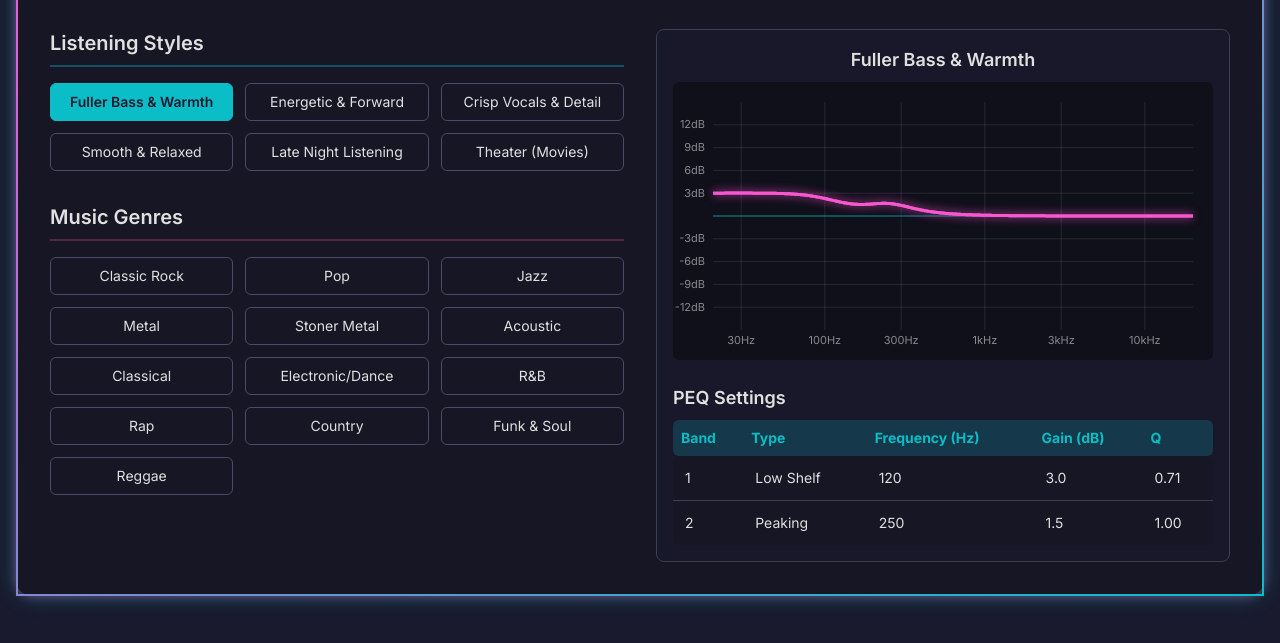
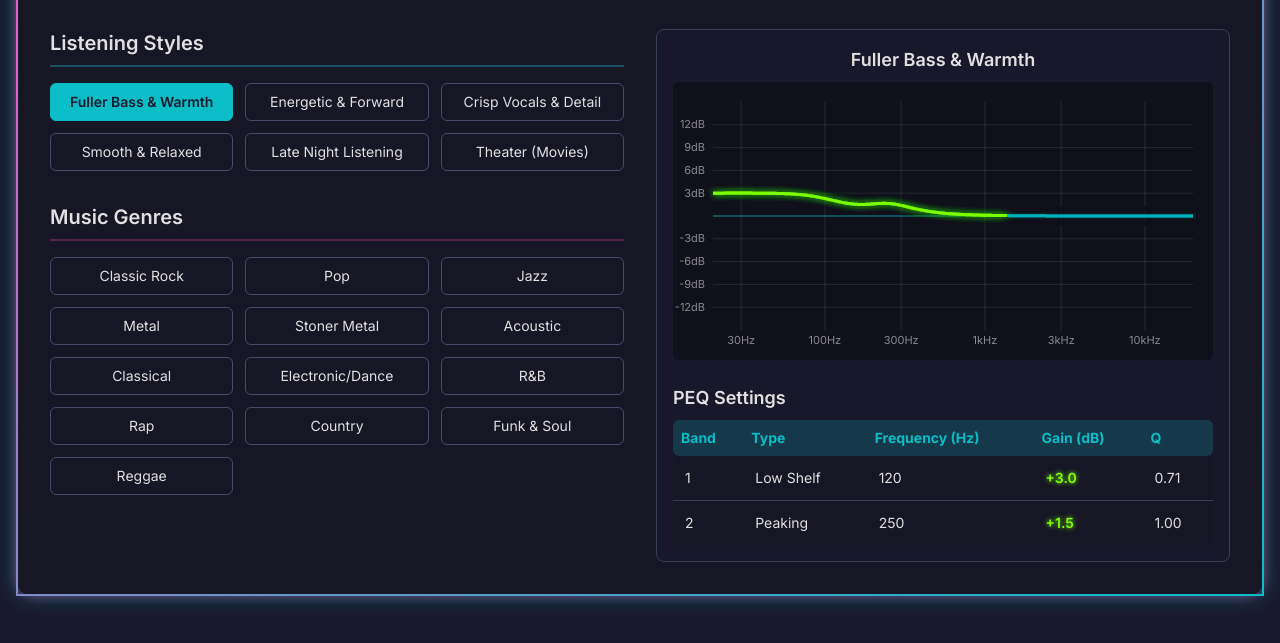
Before and after one commit to MSxADA/Parametric-EQ-Wizard, a plain HTML site: page index.html in a window 1280 px wide. Both pictures are taken after a click on the button "Fuller Bass & Warmth". Shown: the part 157-800 px from the top of the page. Drawn offline with nearby package versions, Linux system fonts and the light colour scheme.

Commit message:
Update index.html

```diff
--- a/index.html
+++ b/index.html
@@ -56,6 +56,16 @@
             left: 0;
             width: 100%;
             height: 100%;
+        }
+        /* Style for positive gain (boost) */
+        .gain-boost {
+            color: #7FFF00; /* Neon Green (Chartreuse) */
+            text-shadow: 0 0 5px #7FFF00;
+        }
+        /* Style for negative gain (cut) */
+        .gain-cut {
+            color: #FF4747; /* Neon Red */
+            text-shadow: 0 0 5px #FF4747;
         }
     </style>
 </head>
@@ -216,13 +226,17 @@
                  return;
             }
             presetData.forEach((band, index) => {
+                // Determine the class and sign for the gain value
+                const gainClass = band.gain > 0 ? 'gain-boost' : (band.gain < 0 ? 'gain-cut' : '');
+                const gainSign = band.gain > 0 ? '+' : '';
+
                 const row = document.createElement('tr');
                 row.className = 'bg-[#161625] hover:bg-[#1a1a2e]';
                 row.innerHTML = `
                     <td class="p-3 rounded-l-md">${index + 1}</td>
                     <td class="p-3">${band.type}</td>
                     <td class="p-3">${band.freq}</td>
-                    <td class="p-3">${band.gain.toFixed(1)}</td>
+                    <td class="p-3 font-semibold ${gainClass}">${gainSign}${band.gain.toFixed(1)}</td>
                     <td class="p-3 rounded-r-md">${band.q.toFixed(2)}</td>
                 `;
                 tableBody.appendChild(row);
@@ -311,7 +325,7 @@
 
         function drawCurve(presetData, redrawGridFlag = true) {
             if (redrawGridFlag) {
-                drawGrid(presetData);
+                drawGrid(presetData); // This clears the canvas and redraws the grid
             }
 
             const width = canvas.clientWidth;
@@ -320,16 +334,35 @@
             const chartWidth = width - padding.left - padding.right;
             const chartHeight = height - padding.top - padding.bottom;
 
-            ctx.beginPath();
-            ctx.strokeStyle = '#f957d0';
+            // Define neon colors from the CSS
+            const neonGreen = '#7FFF00';
+            const neonRed = '#FF4747';
+            // Color for the 0dB line, to be used for flat segments
+            const zeroLineColor = 'rgba(10, 189, 198, 0.8)';
+
             ctx.lineWidth = 3;
-            ctx.shadowColor = 'rgba(249, 87, 208, 0.5)';
-            ctx.shadowBlur = 10;
+            ctx.shadowBlur = 8;
 
-            for (let i = 0; i <= chartWidth; i++) {
+            let lastX, lastY;
+
+            // Get the logarithmic range for frequency
+            const logMin = Math.log10(MIN_FREQ);
+            const logMax = Math.log10(MAX_FREQ);
+
+            // Calculate the position of the very first point (at i=0) to start drawing from
+            let initialFreq = Math.pow(10, logMin);
+            let initialTotalGain = 0;
+            presetData.forEach(band => {
+                initialTotalGain += getGainAtFrequency(band, initialFreq);
+            });
+            // Clamp the gain to the visible area of the chart (+/- 12dB)
+            let lastDisplayGain = Math.max(-12, Math.min(12, initialTotalGain));
+            lastX = padding.left;
+            lastY = padding.top + gainToY(lastDisplayGain, chartHeight);
+
+            // Loop through each horizontal pixel of the chart area
+            for (let i = 1; i <= chartWidth; i++) {
                 const percent = i / chartWidth;
-                const logMin = Math.log10(MIN_FREQ);
-                const logMax = Math.log10(MAX_FREQ);
                 const freq = Math.pow(10, logMin + (logMax - logMin) * percent);
 
                 let totalGain = 0;
@@ -337,19 +370,37 @@
                     totalGain += getGainAtFrequency(band, freq);
                 });
 
-                // Clamp gain to the visible range for drawing
                 const displayGain = Math.max(-12, Math.min(12, totalGain));
 
                 const x = padding.left + i;
                 const y = padding.top + gainToY(displayGain, chartHeight);
 
-                if (i === 0) {
-                    ctx.moveTo(x, y);
+                // Determine color for this segment based on its gain value
+                let segmentColor;
+                // Use a small threshold to prevent color flickering near the zero line
+                if (displayGain > 0.05) {
+                    segmentColor = neonGreen;
+                } else if (displayGain < -0.05) {
+                    segmentColor = neonRed;
                 } else {
-                    ctx.lineTo(x, y);
+                    // Use the 0dB line color for parts that are essentially flat
+                    segmentColor = zeroLineColor;
                 }
+
+                // Draw the line segment from the last point to the current one
+                ctx.beginPath();
+                ctx.moveTo(lastX, lastY);
+                ctx.strokeStyle = segmentColor;
+                ctx.shadowColor = segmentColor; // Match shadow to the line color for a glow effect
+                ctx.lineTo(x, y);
+                ctx.stroke();
+
+                // The current point becomes the last point for the next iteration
+                lastX = x;
+                lastY = y;
             }
-            ctx.stroke();
+
+            // Reset shadow properties after the curve is drawn
             ctx.shadowColor = 'transparent';
             ctx.shadowBlur = 0;
         }
```
